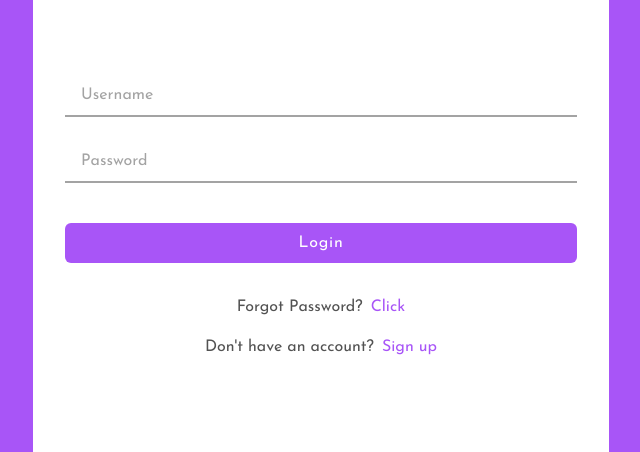
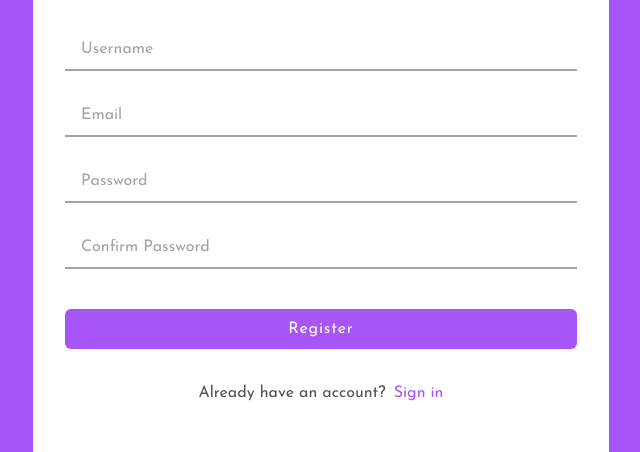
Before and after one commit to nikolasdevs/login-page, a website: page public/index.html in a window 1280 px wide. Both pictures are taken after a click on the link "Sign up". Shown: the part 159-611 px from the top of the page, without its empty margins (319-959 px from the left). Drawn offline with Linux system fonts and the light colour scheme.

Commit message:
I used js to switch between login and signup page

```diff
--- a/public/index.html
+++ b/public/index.html
@@ -7,10 +7,11 @@
     <link rel="stylesheet" href="styles.css" />
   </head>
   <body
-    class="bg-purple-500 flex items-center justify-center flex-col h-screen font-body px-8 md:px-16"
+    class="bg-purple-500 flex items-center justify-center h-screen font-body px-8 md:px-16"
   >
     <div
-      class="bg-white flex flex-col gap-8 items-center justify-center px-8 rounded-xl w-full md:w-1/2"
+      id="signInPage"
+      class="bg-white flex flex-col gap-8 items-center justify-center px-8 rounded-xl w-full md:w-1/2 animate-sideways"
     >
       <header class="">
         <h1 class="text-purple-500 text-3xl font-semibold p-16">Login</h1>
@@ -29,7 +30,7 @@
         <button
           class="bg-purple-500 py-2 text-white rounded-md tracking-wider mt-4"
         >
-          Login
+          Sign in
         </button>
       </form>
       <div class="flex flex-col gap-4 items-center text-neutral-600">
@@ -39,7 +40,7 @@
             ><a
               class="text-purple-500 hover:underline hover:underline-offset-2"
               href="#"
-              >Click</a
+              >Click here</a
             ></span
           >
         </div>
@@ -47,6 +48,7 @@
           <p>Don't have an account?</p>
           <span
             ><a
+              id="signUp"
               class="text-purple-500 hover:underline hover:underline-offset-2"
               href="#"
               >Sign up</a
@@ -100,7 +102,8 @@
       </div>
     </div>
     <div
-      class="bg-white flex flex-col gap-8 items-center justify-center px-8 rounded-xl w-full md:w-1/2 hidden"
+      id="signUpPage"
+      class="bg-white flex flex-col gap-8 items-center justify-center px-8 rounded-xl w-full md:w-1/2 hidden animate-sideways"
     >
       <header class="">
         <h1 class="text-purple-500 text-3xl font-semibold p-16">Sign up</h1>
@@ -137,6 +140,7 @@
           <p>Already have an account?</p>
           <span
             ><a
+              id="signIn"
               class="text-purple-500 hover:underline hover:underline-offset-2"
               href="#"
               >Sign in</a
@@ -189,5 +193,6 @@
         </div>
       </div>
     </div>
+    <script src="./index.js"></script>
   </body>
 </html>
--- /dev/null
+++ b/public/index.js
@@ -0,0 +1,20 @@
+const signUp = document.querySelector("#signUp");
+const signIn = document.querySelector("#signIn");
+const signUpPage = document.querySelector("#signUpPage");
+const signInPage = document.querySelector("#signInPage");
+
+signUp.addEventListener("click", () => {
+  TransitionEvent;
+  signInPage.classList.add("hidden");
+  signUpPage.classList.remove("hidden");
+  signInPage.classList.add("animate-sideways");
+  signUpPage.classList.add("animate-sideways");
+});
+
+signIn.addEventListener("click", () => {
+  TransitionEvent;
+  signUpPage.classList.add("hidden");
+  signInPage.classList.remove("hidden");
+  signInPage.classList.add("animate-sideways");
+  signUpPage.classList.add("animate-sideways");
+});
--- a/tailwind.config.js
+++ b/tailwind.config.js
@@ -4,7 +4,19 @@ module.exports = {
   theme: {
     extend: {
       fontFamily: { body: "Josefin Sans" },
+      animation: {
+        sideways: "sideways 3s linear infinite",
+      },
+      keyframes: {
+        sideways: {
+          "0%, 100%": { left: "0", top: "0" },
+          "50%": { left: "100px", top: "0" },
+        },
+      },
+      animation: {
+        sideways: "sideways 1s linear infinite",
+      },
     },
+    plugins: [],
   },
-  plugins: [],
 };
```
Also changed, not shown: public/styles.css.
